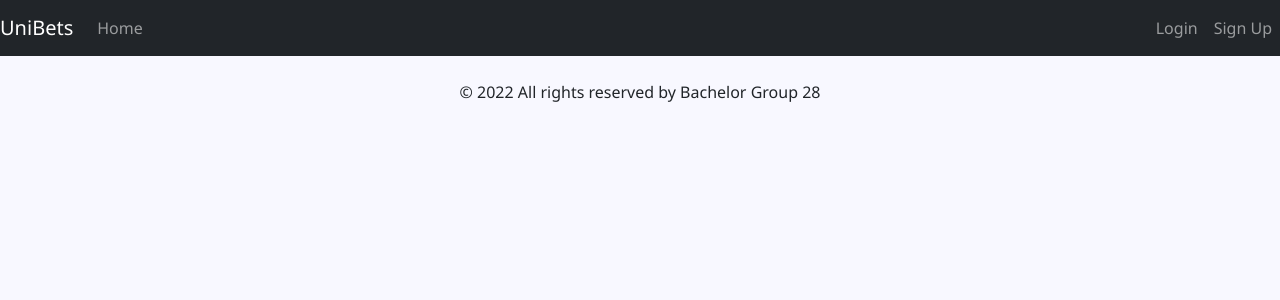
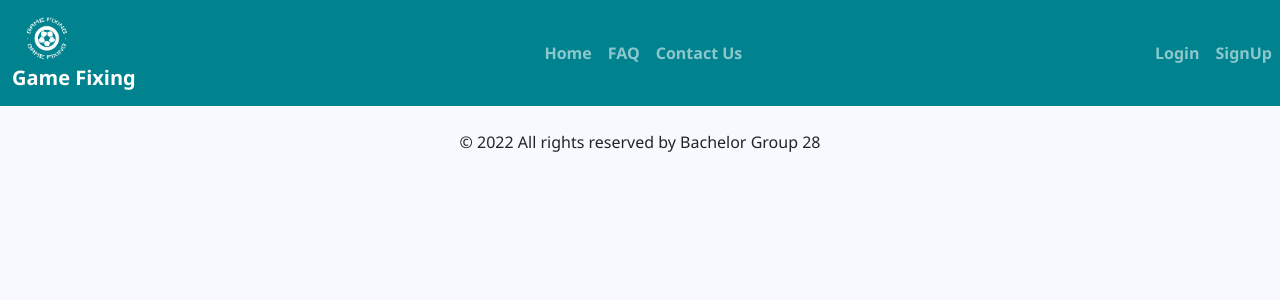
Before and after one commit to OSLOMET-Team-JAAN/uniBets, a React (Create React App) app in the folder react_app/: page / in a window 1280 px wide. Shown: the top 300 px of the page. Built offline with nearby package versions, Linux system fonts and the light colour scheme; what @material-tailwind/react would draw is missing.

Commit message:
Update Navbar.tsx

```diff
--- a/react_app/src/components/layouts/Navbar.tsx
+++ b/react_app/src/components/layouts/Navbar.tsx
@@ -2,7 +2,8 @@ import React, {useEffect, useState} from 'react';
 import IUser from "../../models/IUser";
 import EventBus from "../../common/EventBus";
 import {Link} from "react-router-dom";
-import {getCurrentUser, logout} from "../../services/auth.service";
+import { getCurrentUser, logout } from "../../services/auth.service";
+import Logo from "../../styles/images/logo.png";
 
 const Navbar = () => {
     const [showAdminBoard, setShowAdminBoard] = useState<boolean>(false);
@@ -35,16 +36,29 @@ const Navbar = () => {
     };
 
     return (
-        <nav className="navbar navbar-expand navbar-dark bg-dark">
-            <Link to={"/home"} className="navbar-brand">
-                UniBets
+        <nav className="navbar navbar-expand navbar-dark" style={{ backgroundColor: '#00838f' }}>
+            <div className="container-fluid">
+                <Link to={"/home"} className="navbar-brand" style={{ fontWeight: 'bold', color: 'white' }}>
+                    <img src={Logo} alt="Logo" style={{ maxHeight: '50px', width: 'auto' }} />
+                    Game Fixing
             </Link>
-            <div className="navbar-nav mr-auto">
+                <div className="navbar-nav mx-auto" style={{ fontWeight: 'bold', color: 'white' }}>
                 <li className="nav-item">
                     <Link to={"/home"} className="nav-link">
                         Home
                     </Link>
-                </li>
+                    </li>
+                    <li className="nav-item">
+                        <Link to={"/faq"} className="nav-link">
+                            FAQ
+                        </Link>
+                    </li>
+                    <li className="nav-item">
+                        <Link to={"/contact"} className="nav-link">
+                            Contact Us
+                        </Link>
+                    </li>
+                </div>
 
                 {showUserBoard && (
                     <li className="nav-item">
@@ -55,7 +69,7 @@ const Navbar = () => {
                 )}
 
                 {showAdminBoard && (
-                    <div className="navbar-nav ml-auto">
+                        <div className="navbar-nav mx-auto" style={{ fontWeight: 'bold', color: 'white' }}>
                         <li className="nav-item">
                             <Link to={"/user"} className="nav-link">
                                 User Page
@@ -75,9 +89,9 @@ const Navbar = () => {
 
                 )}
             </div>
-            <div style={{marginLeft: "auto"}}>
+            <div className="navbar-nav ml-auto" style={{ fontWeight: 'bold', color: 'white' }}>
                 {currentUser ? (
-                    <div className="navbar-nav ml-auto">
+                    <div className="navbar-nav">
                         <li className="nav-item">
                             <Link to={"/profile"} className="nav-link">
                                 {currentUser.username}
@@ -90,7 +104,7 @@ const Navbar = () => {
                         </li>
                     </div>
                 ) : (
-                    <div className="navbar-nav ml-auto">
+                    <div className="navbar-nav">
                         <li className="nav-item">
                             <Link to={"/login"} className="nav-link">
                                 Login
@@ -98,7 +112,7 @@ const Navbar = () => {
                         </li>
                         <li className="nav-item">
                             <Link to={"/register"} className="nav-link">
-                                Sign Up
+                                SignUp
                             </Link>
                         </li>
                     </div>
```
